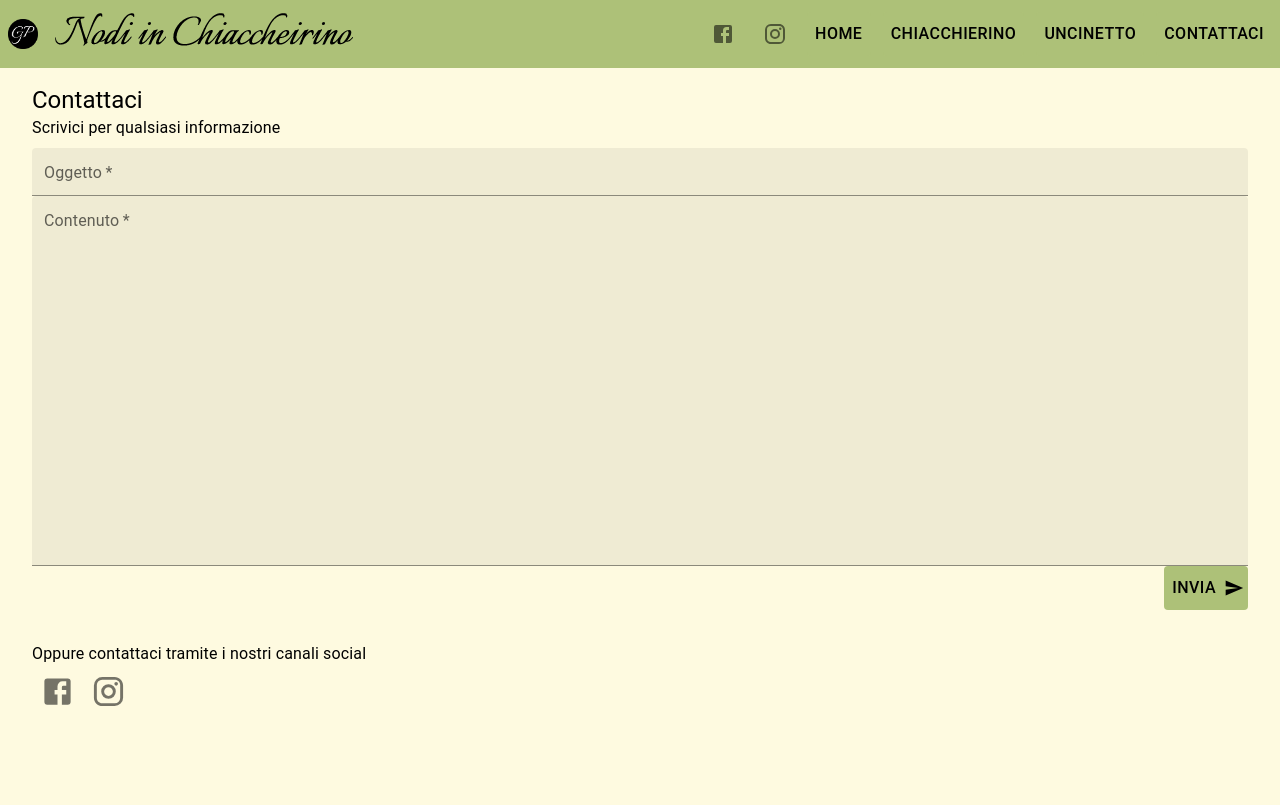
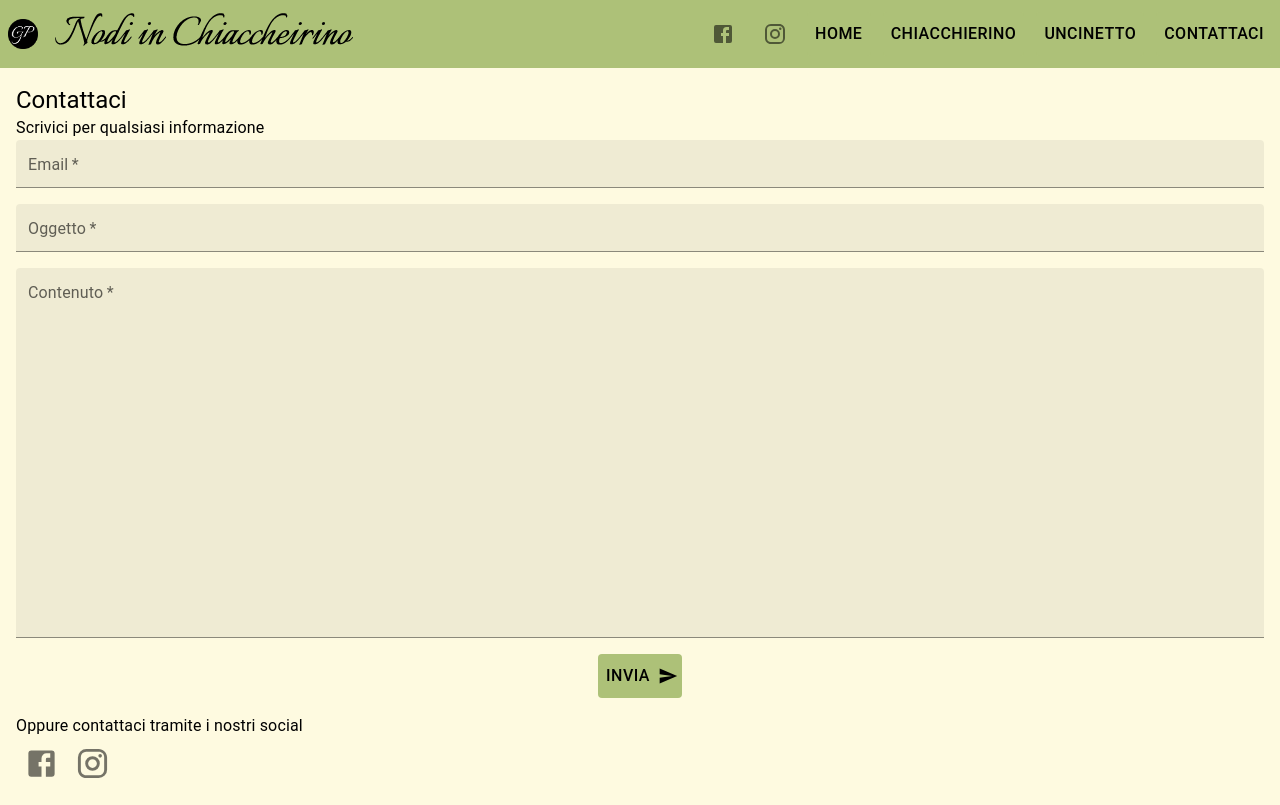
Before and after one commit to Tommaso4497/nodiin, a Next.js app: page /contactUs in a window 1280 px wide. Built offline with nearby package versions, Linux system fonts and the light colour scheme.

Commit message:
fix contact page

```diff
--- /dev/null
+++ b/pages/contactUs/ContactUs.module.css
@@ -0,0 +1,14 @@
+.contentWrapper {
+  padding: 1rem;
+}
+
+.contentForm {
+  display: grid;
+  grid-template-columns: 1fr;
+  gap: 1rem;
+}
+.wrapperButton {
+  display: flex;
+  justify-content: center;
+  margin-block: 1rem;
+}
--- a/pages/contactUs/index.js
+++ b/pages/contactUs/index.js
@@ -1,7 +1,7 @@
 import { TextField, Typography, Button, IconButton } from "@mui/material";
 import SendIcon from "@mui/icons-material/Send";
 import React from "react";
-import styles from "../../styles/ContactUs.module.css";
+import styles from "./ContactUs.module.css";
 import FacebookIcon from "@mui/icons-material/Facebook";
 import InstagramIcon from "@mui/icons-material/Instagram";
 import useMediaQuery from "@mui/material/useMediaQuery";
@@ -12,10 +12,18 @@ const ContactUs = () => {
   return (
     <div className={styles.contentWrapper}>
       <Typography variant="h5">Contattaci</Typography>
-      <Typography className={styles.spacing}>
-        Scrivici per qualsiasi informazione
-      </Typography>
-      <form className={styles.formWrapper}>
+      <Typography>Scrivici per qualsiasi informazione</Typography>
+      <form autoComplete="off">
+        <div className={styles.contentForm}>
+          <TextField
+            autoComplete="off"
+            required
+            label="Email"
+            variant="filled"
+            size="small"
+            fullWidth
+            color="secondary"
+          ></TextField>
           <TextField
             autoComplete="off"
             required
@@ -24,8 +32,7 @@ const ContactUs = () => {
             size="small"
             fullWidth
             color="secondary"
-        >
-        </TextField>
+          ></TextField>
           <TextField
             autoComplete="off"
             required
@@ -37,6 +44,8 @@ const ContactUs = () => {
             fullWidth
             color="secondary"
           ></TextField>
+        </div>
+        <div className={styles.wrapperButton} >
           <Button
             type="submit"
             variant="contained"
@@ -44,11 +53,19 @@ const ContactUs = () => {
           >
             Invia
           </Button>
+        </div>
       </form>
 
-      <div className={styles.footerTitle}>
-        <Typography>Oppure contattaci tramite i nostri canali social</Typography>
-        <div style={{ display: "flex", justifyContent: matches ? "start" : "space-around" }}>
+      <div>
+        <Typography>
+          Oppure contattaci tramite i nostri  social
+        </Typography>
+        <div
+          style={{
+            display: "flex",
+            justifyContent: matches ? "start" : "space-around",
+          }}
+        >
           <IconButton>
             <FacebookIcon fontSize="large" />
           </IconButton>
--- a/styles/ContactUs.module.css
+++ /dev/null
@@ -1,16 +0,0 @@
-.contentWrapper.spacing {
-    margin-block: 1.5rem;
-}
-
-.contentWrapper {
-    padding: 1rem 2rem;
-}
-
-.formWrapper {
-    margin-top: .5rem;
-    text-align: end;
-}
-
-.footerTitle {
-    margin-top: 2rem;
-}
```
Lines whose indentation alone changed are shown as unchanged.
